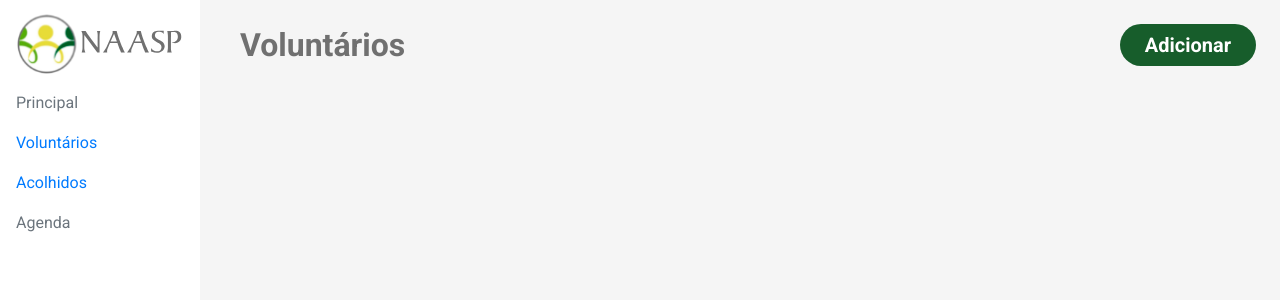
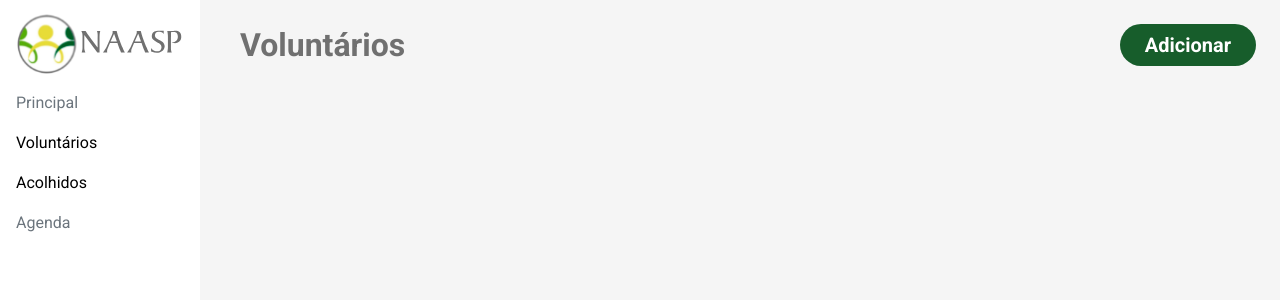
Before and after one commit to TheMarini/naasp-web, a Vue app: page / in a window 1280 px wide. Shown: the top 300 px of the page. Built offline with nearby package versions, Linux system fonts and the light colour scheme; some icons are missing.

Commit message:
a [~] {text-decoration}

```diff
--- a/src/App.vue
+++ b/src/App.vue
@@ -45,7 +45,8 @@ main {
 	min-height: 100vh
 }
 
-a {
+a, a:hover {
+	color: inherit;
 	text-decoration: inherit !important;
 }
 
```
